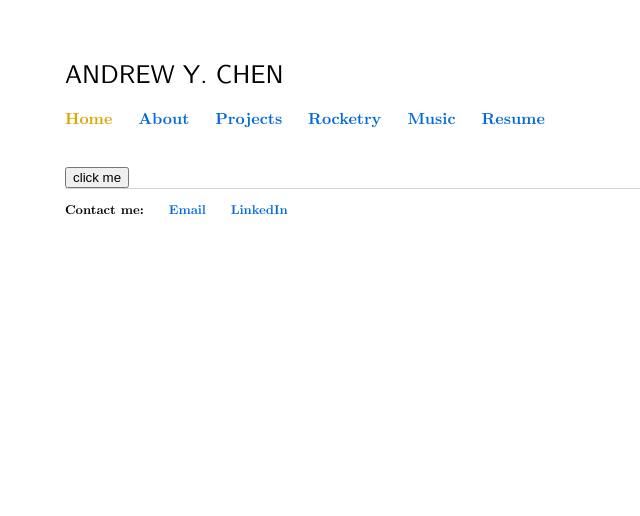
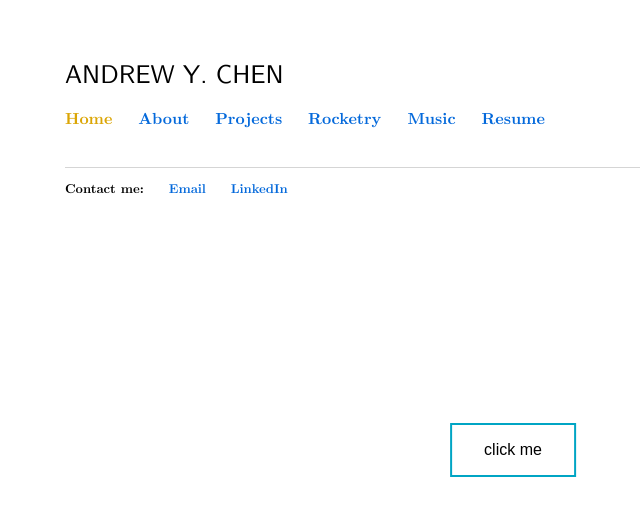
Before and after one commit to carbonheliumnitrogen/carbonheliumnitrogen.github.io, a Jekyll site: the page built from button.html, in a window 1280 px wide. Shown: the top 516 px of the page, without its empty margins (127-767 px from the left). Built offline with Jekyll 4.4.1, drawn with Linux system fonts in a browser that asks for light colours.

Commit message:
Update button.html

```diff
--- a/button.html
+++ b/button.html
@@ -2,15 +2,52 @@
 layout: default
 title: button
 ---
+<style>
+  .center {
+  margin: 0;
+  position: absolute;
+  top: 50%;
+  left: 50%;
+  -ms-transform: translate(-50%, -50%);
+  transform: translate(-50%, -50%);
+}
+
+.button {
+  background-color: #00a5c4;
+  border: none;
+  color: white;
+  padding: 16px 32px;
+  text-align: center;
+  text-decoration: none;
+  display: inline-block;
+  font-size: 16px;
+  margin: 4px 2px;
+  transition-duration: 0.4s;
+  cursor: pointer;
+}
+.button1 {
+  background-color: white;
+  color: black;
+  border: 2px solid #00a5c4;
+}
+
+.button1:hover {
+  background-color: #00a5c4;
+  color: white;
+}
+
+</style>
+
 
 <body>
-
 <audio id="audio1">
   <source src="sample.mp3" type="audio/mpeg">
   Your browser does not support the audio element.
 </audio>
 
-<button onclick="playAudio()" type="button">click me</button>
+<div class="center">
+  <button onclick="playAudio()" class="button button1">click me</button>
+</div>
 
 <script>
 var x = document.getElementById("audio1");
```
